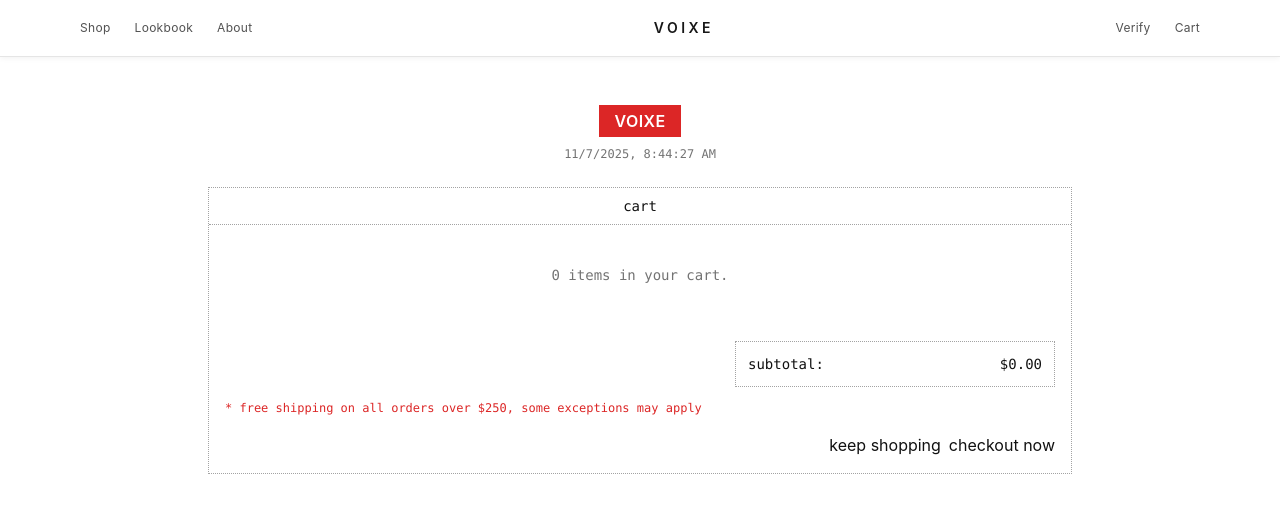
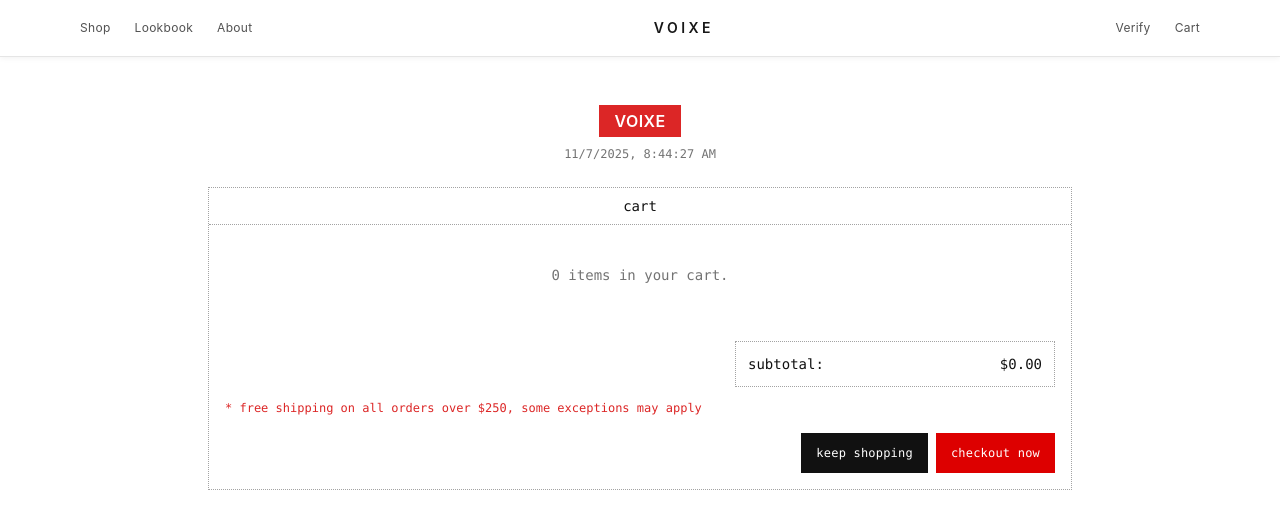
Before and after one commit to Voixerepo/voixe-final, a Next.js app: page /cart in a window 1280 px wide. Shown: the top 512 px of the page. Built offline with nearby package versions, Linux system fonts and the light colour scheme.

Commit message:
globals.css

```diff
--- a/styles/globals.css
+++ b/styles/globals.css
@@ -3,7 +3,7 @@
 @tailwind utilities;
 
 /* =====================
-   GLOBAL BASE STYLES
+   BASE RESET
 ===================== */
 html, body, #__next { height: 100%; }
 
@@ -26,22 +26,15 @@ body {
   60% { opacity: .7; transform: translateY(10px); filter: blur(1px); }
   100% { opacity: 1; transform: translateY(0); filter: blur(0); }
 }
-.animate-fadeUp {
-  opacity: 0;
-  animation: fadeUp 1s ease-out forwards;
-}
+.animate-fadeUp { opacity: 0; animation: fadeUp 1s ease-out forwards; }
 
 @keyframes fadeUpSlow {
   0% { opacity: 0; transform: translateY(60px); filter: blur(3px); }
   60% { opacity: .7; transform: translateY(15px); filter: blur(1px); }
   100% { opacity: 1; transform: translateY(0); filter: blur(0); }
 }
-.animate-fadeUp-slow {
-  opacity: 0;
-  animation: fadeUpSlow 1.2s ease-out forwards;
-}
+.animate-fadeUp-slow { opacity: 0; animation: fadeUpSlow 1.2s ease-out forwards; }
 
-/* animation delays */
 .delay-100 { animation-delay: .1s; }
 .delay-250 { animation-delay: .25s; }
 .delay-400 { animation-delay: .4s; }
@@ -49,15 +42,10 @@ body {
 .delay-1000 { animation-delay: 1s; }
 
 /* =====================
-   HOVER EFFECTS
+   HOVER + IMAGE EFFECTS
 ===================== */
-.hover-lift {
-  transition: transform .3s ease, opacity .3s ease;
-}
-.hover-lift:hover {
-  transform: translateY(-4px);
-  opacity: .95;
-}
+.hover-lift { transition: transform .3s ease, opacity .3s ease; }
+.hover-lift:hover { transform: translateY(-4px); opacity: .95; }
 
 .image-hover {
   transition: all .8s cubic-bezier(.19, .74, .24, 1);
@@ -75,25 +63,15 @@ body {
   box-shadow: 0 1px 4px rgba(0, 0, 0, .04);
   transition: box-shadow .3s ease;
 }
-.topbar-shadow:hover {
-  box-shadow: 0 1px 6px rgba(0, 0, 0, .06);
-}
+.topbar-shadow:hover { box-shadow: 0 1px 6px rgba(0, 0, 0, .06); }
 
 .voixe-drawer {
   will-change: transform, box-shadow, opacity;
-  transition: transform 300ms cubic-bezier(.22, 1, .36, 1),
-              box-shadow 300ms ease,
-              opacity .25s ease;
+  transition: transform 300ms cubic-bezier(.22,1,.36,1),
+              box-shadow 300ms ease, opacity .25s ease;
 }
-.voixe-drawer[data-open="true"] {
-  transform: translateX(0);
-  box-shadow: 0 24px 56px rgba(0, 0, 0, .18);
-  opacity: 1;
-}
-.voixe-drawer[data-open="false"] {
-  transform: translateX(100%);
-  opacity: 0;
-}
+.voixe-drawer[data-open="true"] { transform: translateX(0); opacity: 1; }
+.voixe-drawer[data-open="false"] { transform: translateX(100%); opacity: 0; }
 
 /* =====================
    BUTTONS
@@ -101,15 +79,49 @@ body {
 .btn {
   @apply inline-flex items-center justify-center h-11 px-5 rounded-2xl transition;
 }
-.btn-primary {
-  @apply bg-neutral-900 text-white hover:bg-neutral-800;
-}
+.btn-primary { @apply bg-neutral-900 text-white hover:bg-neutral-800; }
 .btn-outline {
   @apply border border-neutral-900 text-neutral-900 hover:bg-neutral-900 hover:text-white;
 }
 
 /* =====================
-   ACCESSIBILITY + POLISH
+   SUPREME-STYLE BUTTONS
+===================== */
+.btn-supreme-black {
+  display: inline-flex; align-items: center; justify-content: center;
+  padding: 10px 14px;
+  border: 1px solid #111; background: #111; color: #fff;
+  text-transform: lowercase;
+  font-family: ui-monospace, SFMono-Regular, Menlo, Monaco, Consolas, "Liberation Mono", "Courier New", monospace;
+  font-size: 12px; letter-spacing: .2px;
+  transition: opacity .2s ease;
+}
+.btn-supreme-black:hover { opacity: .85; }
+
+.btn-supreme-red {
+  display: inline-flex; align-items: center; justify-content: center;
+  padding: 10px 14px;
+  border: 1px solid #d00; background: #d00; color: #fff;
+  text-transform: lowercase;
+  font-family: ui-monospace, SFMono-Regular, Menlo, Monaco, Consolas, "Liberation Mono", "Courier New", monospace;
+  font-size: 12px; letter-spacing: .2px;
+  transition: opacity .2s ease;
+}
+.btn-supreme-red:hover { opacity: .88; }
+
+/* =====================
+   CARD MICRO-LIFT
+===================== */
+.card-lift {
+  transition: transform .25s ease, box-shadow .25s ease;
+}
+.group:hover .card-lift {
+  transform: translateY(-2px);
+  box-shadow: 0 8px 26px rgba(0, 0, 0, .08);
+}
+
+/* =====================
+   ACCESSIBILITY
 ===================== */
 ::selection { background: #111; color: #fff; }
 img { user-select: none; -webkit-user-drag: none; }
@@ -119,15 +131,3 @@ a, button { -webkit-tap-highlight-color: transparent; }
   box-shadow: 0 0 0 3px rgba(0, 0, 0, .08);
   border-radius: 12px;
 }
-
-/* =====================
-   PRODUCT CARD MICRO-LIFT
-   (Step 4 — Tiny CSS Refinements)
-===================== */
-.card-lift {
-  transition: transform .25s ease, box-shadow .25s ease;
-}
-.group:hover .card-lift {
-  transform: translateY(-2px);
-  box-shadow: 0 8px 26px rgba(0, 0, 0, .08);
-}
```
